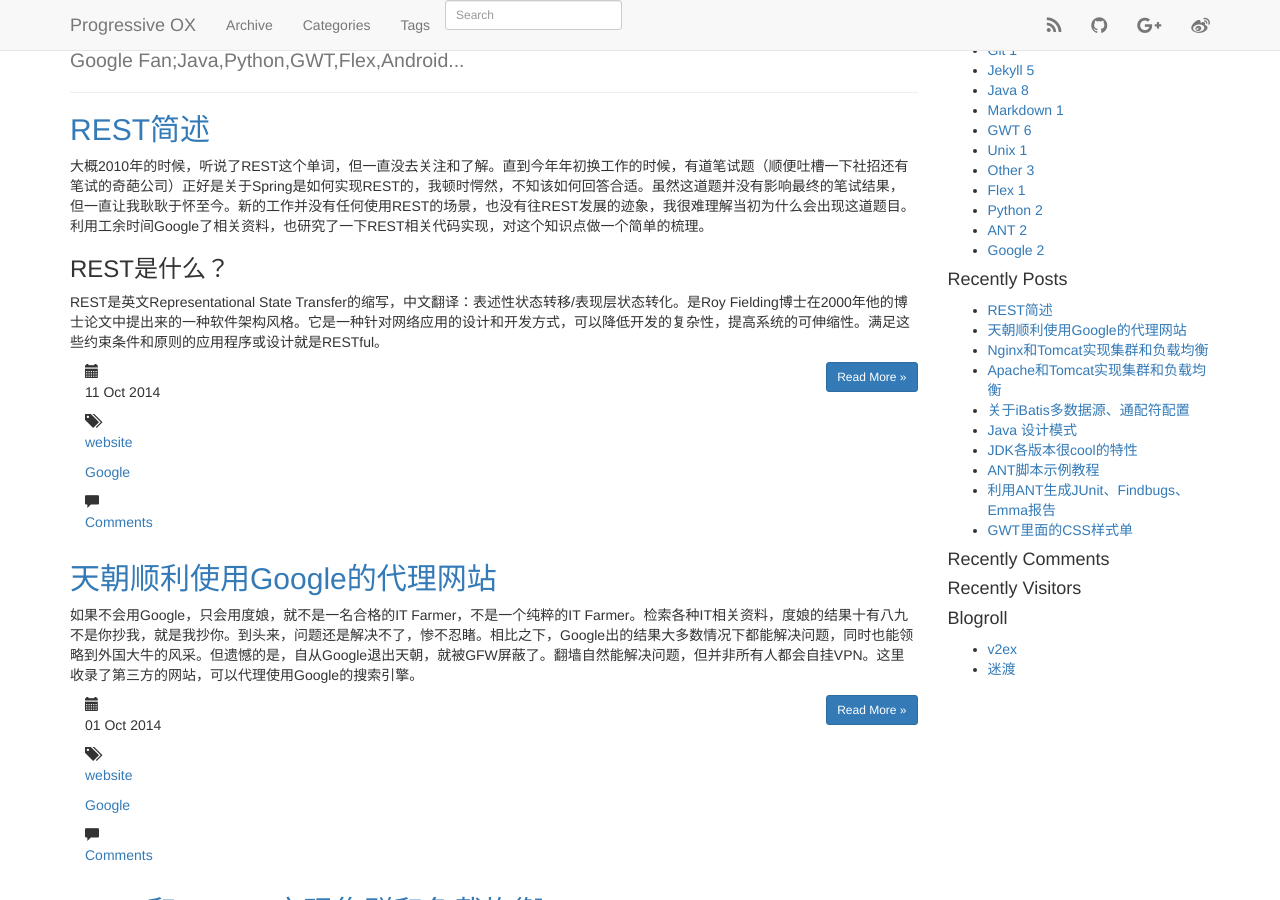
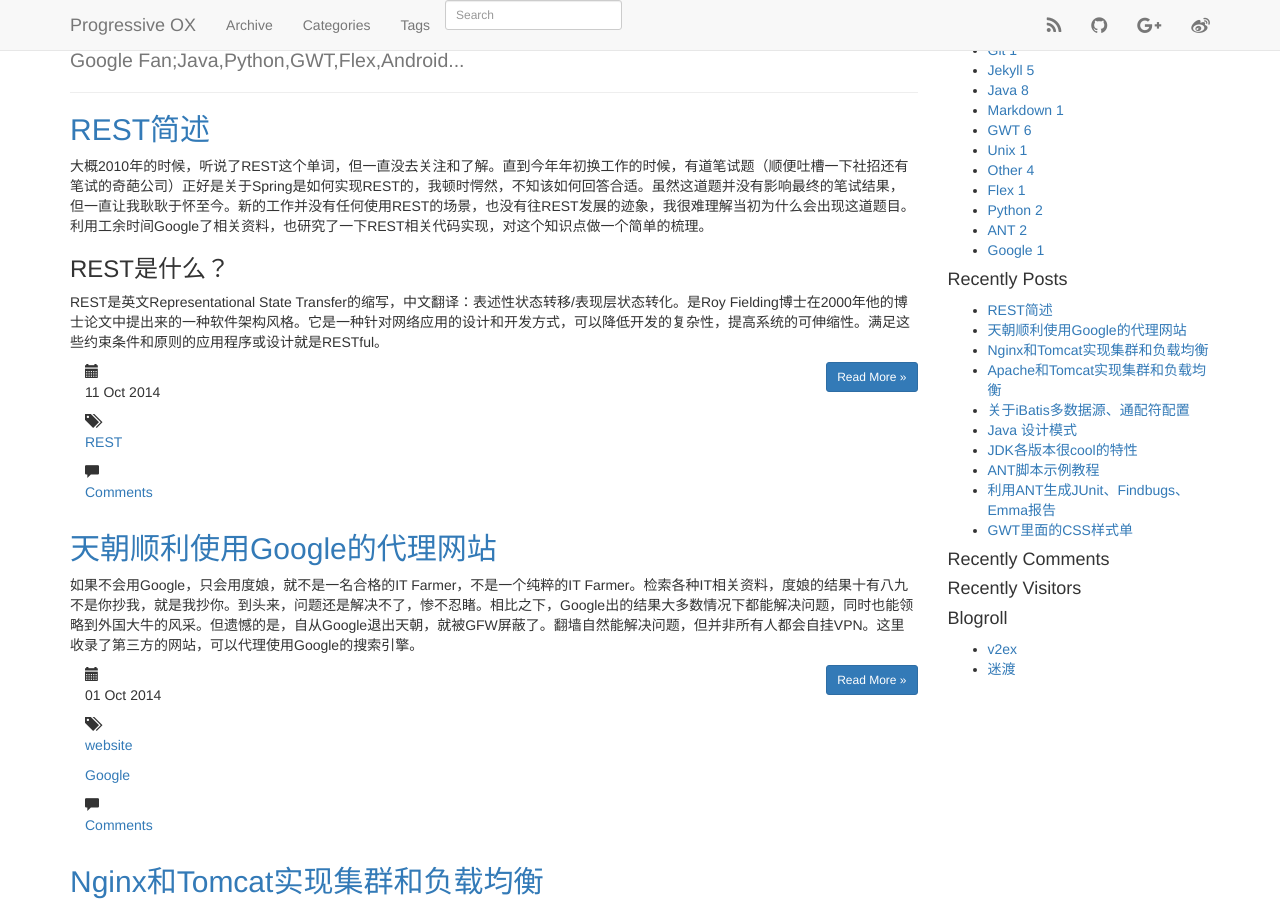
Before and after one commit to ChengYuanjian/chengyuanjian2.github.io, a Jekyll site: the page built from index.html, in a window 1280 px wide and 900 px high. Built offline with Jekyll 4.4.1, drawn with Linux system fonts in a browser that asks for light colours; nearby versions of some CDN libraries; Markdown is read by kramdown in place of the engine named in the settings; the list of posts is cut into pages by our own code; comment, search, counter and statistics services are not loaded.

Commit message:
Update 2014-10-11-rest-brief.md

```diff
--- a/_posts/2014-10-11-rest-brief.md
+++ b/_posts/2014-10-11-rest-brief.md
@@ -2,9 +2,9 @@
 layout: post
 title:  REST简述
 description:
-keywords: website,Google
-category: Google
-tags: [website,Google]
+keywords: REST
+category: Other
+tags: [REST]
 ---
 
 大概2010年的时候，听说了REST这个单词，但一直没去关注和了解。直到今年年初换工作的时候，有道笔试题（顺便吐槽一下社招还有笔试的奇葩公司）正好是关于Spring是如何实现REST的，我顿时愕然，不知该如何回答合适。虽然这道题并没有影响最终的笔试结果，但一直让我耿耿于怀至今。新的工作并没有任何使用REST的场景，也没有往REST发展的迹象，我很难理解当初为什么会出现这道题目。利用工余时间Google了相关资料，也研究了一下REST相关代码实现，对这个知识点做一个简单的梳理。
```
